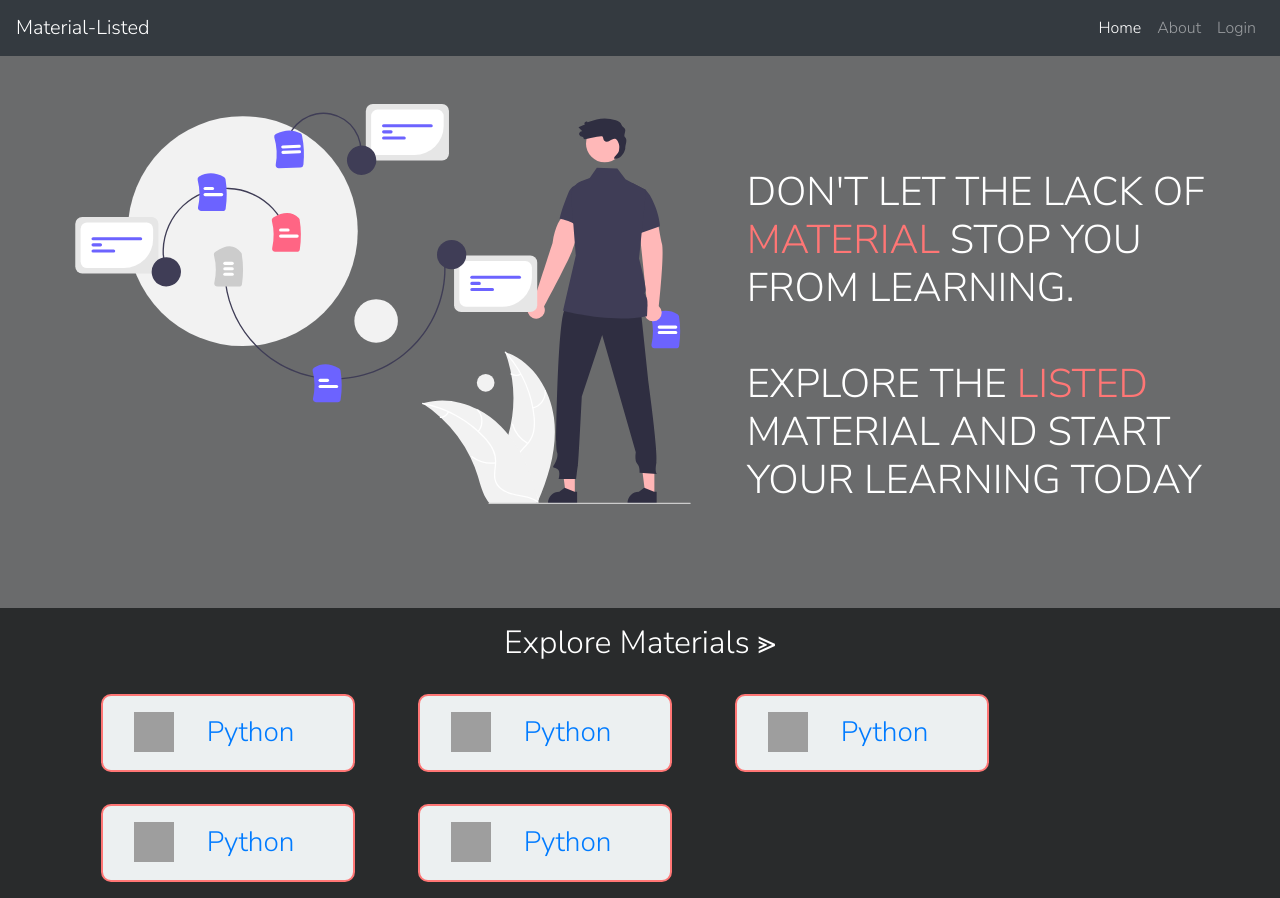
After one commit to friskycodeur/Material-Listed, a Django app: template src/material_listed/templates/resources/home.html in a window 1280 px wide. The commit adds this page. Run offline with Django 3.2, Linux system fonts and the light colour scheme; the template is opened without the code that fills it, so the values that code supplies are empty; some libraries are stand-ins or nearby versions; grey boxes are pictures that could not be loaded.

Commit message:
add: landing page

```diff
--- a/src/material_listed/templates/_includes/__base.html
+++ b/src/material_listed/templates/_includes/__base.html
@@ -29,9 +29,12 @@
   <style>
     body {
       font-family: "Nunito Sans", sans-serif;
-      background-color: #121212;
+      background-color: #292b2c;
     }
   </style>
+
+  {% block custom_css %}
+  {% endblock %}
   <body>
     {% include '_includes/_navbar.html' %}
     {%if messages %}
--- /dev/null
+++ b/src/material_listed/templates/_includes/tech_card.html
@@ -0,0 +1,47 @@
+<!-- <a href="#" style="color: #525f7f;">
+    <div class="card grid-4 mb-3 p-3">
+      <div class="card-body p-0">
+        <div class="">
+            <div class="d-flex flex-column align-items-center">
+                <div class="p-2 text-center">
+                    <img src="https://raw.githubusercontent.com/docker-library/docs/01c12653951b2fe592c1f93a13b4e289ada0e3a1/python/logo.png" class="border-0 app-logo-image" alt=""" layout="intrinsic" height="100" width="100">
+                </div>
+                <div class="my-2 px-2 text-center">
+                    <h4> Python </h4>
+                </div>
+                <small>
+                  <i class="fas fa-arrow-alt-circle-up"></i> 2000
+                </small>
+            </div>
+        </div>
+      </div>
+    </div>
+    </a> -->
+
+
+
+
+<div class="custom-card">
+<a href="#">
+    <div class="row mx-3 py-3">
+        <div class="col-6 col-md-4">
+            <img src="https://raw.githubusercontent.com/docker-library/docs/01c12653951b2fe592c1f93a13b4e289ada0e3a1/python/logo.png" class="border-0 app-logo-image" alt=""" layout="intrinsic" height="40" width="40">
+        </div>
+        <div class="col-6 col-md-4">
+            <h3 class="my-1">Python</h3>
+        </div>
+        <div class="col-6 col-md-4">
+
+        </div>
+    </div>
+</a>
+</div>
+
+<style>
+    .custom-card{
+        border: 2px solid #ff7675;
+        border-radius: 10px;
+        background-color:#ecf0f1;
+        box-shadow: 1px solid rgba(0,0,0,0.25);
+    }
+</style>
--- /dev/null
+++ b/src/material_listed/templates/resources/home.html
@@ -0,0 +1,73 @@
+{% extends '_includes/__base.html' %} {% load static %} {% block custom_css %}
+<style>
+  .text-custom-1 {
+    color: #ff7675;
+  }
+
+  .showcase {
+    background-color: rgba(255, 255, 255, 0.3);
+    width: 100%;
+  }
+
+  .showcase-text {
+    margin: 6rem 0 5rem 13rem;
+    padding: 1rem;
+  }
+  .showcase-img {
+    height: 50vh;
+    width: 50vw;
+  }
+
+  .card-row{
+    max-width:100vw;
+  }
+
+  @media only screen and (max-width: 600px) {
+    .showcase-img {
+      height: 50vh;
+      width: 85vw;
+    }
+    .showcase-text {
+      margin-left: 1rem !important;
+      margin-top: 0;
+    }
+  }
+</style>
+{% endblock %} {% block content %}
+<div class="row showcase m-0">
+  <div class="m-5 col-md-4">
+    <img src="{% static 'landing_page.svg' %}" alt="" class="showcase-img" />
+  </div>
+  <div class="text-uppercase showcase-text col-md-5">
+    <h1 class="text-white">
+      Don't let the lack of <span class="text-custom-1"> material </span> stop
+      you from learning. <br /> <br/>
+      Explore the <span class="text-custom-1"> Listed </span> Material and start
+      your learning Today
+    </h1>
+  </div>
+</div>
+
+<div class="container">
+<div class="text-center">
+<h2 class="text-white m-3">Explore Materials &GreaterGreater;</h2>
+</div>
+<div class="row card-row">
+    <div class="col-6 col-md-3 d-md-flex m-3">
+      {% include '_includes/tech_card.html' %}
+    </div>
+    <div class="col-6 col-md-3 d-md-flex m-3">
+      {% include '_includes/tech_card.html' %}
+    </div>
+    <div class="col-6 col-md-3 d-md-flex m-3">
+      {% include '_includes/tech_card.html' %}
+    </div>
+    <div class="col-6 col-md-3 d-md-flex m-3">
+      {% include '_includes/tech_card.html' %}
+    </div>
+    <div class="col-6 col-md-3 d-md-flex m-3">
+      {% include '_includes/tech_card.html' %}
+    </div>
+</div>
+</div>
+{% endblock %}
```
Also changed, not shown: src/material_listed/templates/tech-parent/home.html (deleted, +0 -16 lines), src/material_listed/static/landing_page.svg (added).
